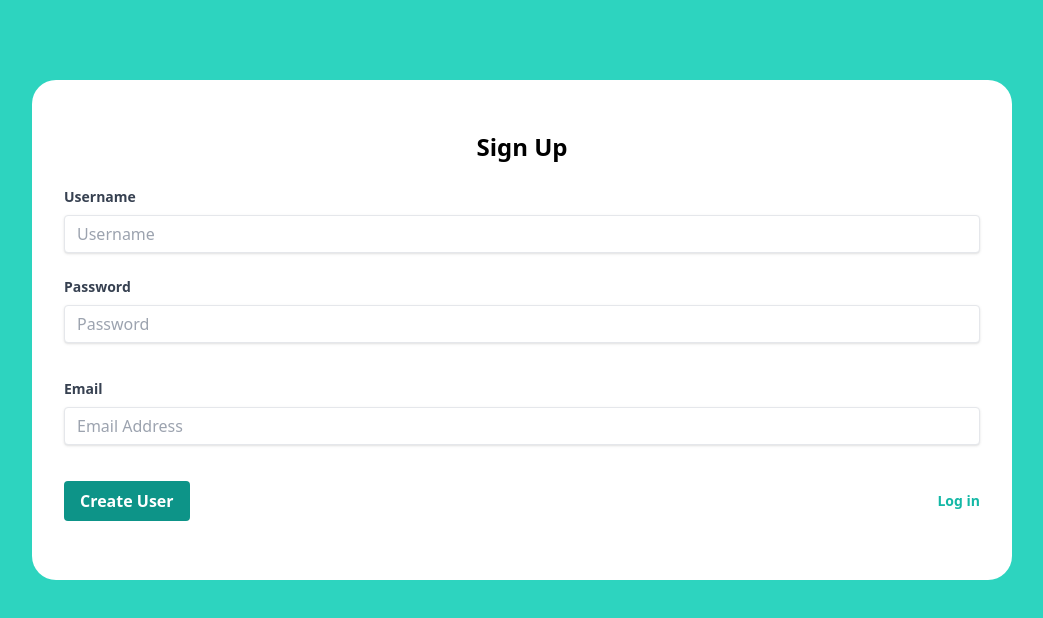
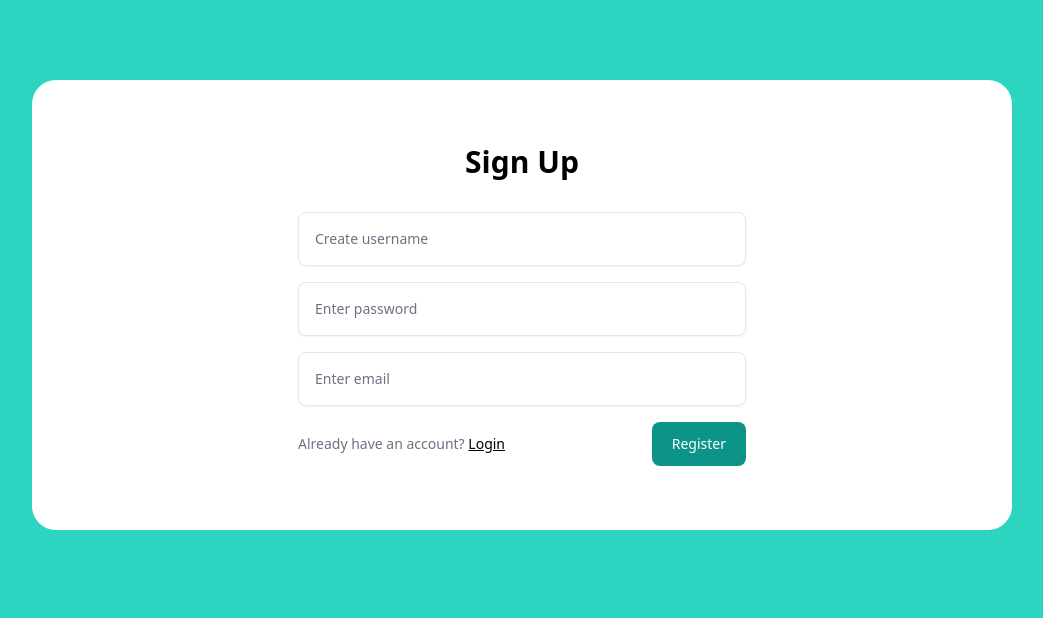
Before and after one commit to sbcodes90/mongodb-connection, a React (Create React App) app in the folder frontend/client/: page / in a window 1280 px wide. Shown: the top 618 px of the page, without its empty margins (118-1161 px from the left). Built offline with nearby package versions, Linux system fonts and the light colour scheme.

Commit message:
create sign up form add tailwind form plugin

```diff
--- a/frontend/client/package.json
+++ b/frontend/client/package.json
@@ -36,5 +36,8 @@
       "last 1 firefox version",
       "last 1 safari version"
     ]
+  },
+  "devDependencies": {
+    "@tailwindcss/forms": "^0.5.7"
   }
 }
--- a/frontend/client/src/App.js
+++ b/frontend/client/src/App.js
@@ -1,23 +1,15 @@
-import axios from 'axios';
-import react, { useState } from 'react';
+import axios from "axios";
+import react, { useState } from "react";
+import SignUpForm from "./components/SignUpForm";
 
 function App() {
-  const [username, setUsername] = useState('');
-  const [password, setPassword] = useState('');
-  const [email, setEmail] = useState('');
-
-  const handleSubmit = (e) => {
-    e.preventDefault()
-    axios
-    .post("http://localhost:4000/users", { username, password, email })
-    .then((result) => console.log(result))
-    .catch((err) => console.log(err));
-
-  }
+  const [username, setUsername] = useState("");
+  const [password, setPassword] = useState("");
+  const [email, setEmail] = useState("");
 
   return (
     <div className="bg-teal-400 h-screen px-[150px] py-20">
-      <div className="flex flex-col h-[500px] justify-center bg-white rounded-3xl">
+      {/* <div className="flex flex-col h-[500px] justify-center bg-white rounded-3xl">
         <p className="text-2xl font-bold mt-10 text-center">Sign Up</p>
         <div className="w-full">
           <form method="post" className="px-8 pt-6 pb-8 mb-4">
@@ -25,31 +17,61 @@ function App() {
               <label className="block text-gray-700 text-sm font-bold mb-2">
                 Username
               </label>
-      <input onChange={(e)=> setUsername(e.target.value)} value={username} className="shadow appearance-none border rounded w-full py-2 px-3 text-gray-700 leading-tight focus:outline-none focus:shadow-outline" id="username" type="text" placeholder="Username" />
+              <input
+                onChange={(e) => setUsername(e.target.value)}
+                value={username}
+                className="shadow appearance-none border rounded w-full py-2 px-3 text-gray-700 leading-tight focus:outline-none focus:shadow-outline"
+                id="username"
+                type="text"
+                placeholder="Username"
+              />
             </div>
             <div className="mb-6">
               <label className="block text-gray-700 text-sm font-bold mb-2">
                 Password
               </label>
-      <input onChange={(e)=> setPassword(e.target.value)} value={password} className="shadow appearance-none border rounded w-full py-2 px-3 text-gray-700 mb-3 leading-tight focus:outline-none focus:shadow-outline" id="password" type="password" placeholder="Password" />
+              <input
+                onChange={(e) => setPassword(e.target.value)}
+                value={password}
+                className="shadow appearance-none border rounded w-full py-2 px-3 text-gray-700 mb-3 leading-tight focus:outline-none focus:shadow-outline"
+                id="password"
+                type="password"
+                placeholder="Password"
+              />
             </div>
             <div className="mb-6">
               <label className="block text-gray-700 text-sm font-bold mb-2">
                 Email
               </label>
-      <input onChange={(e)=> setEmail(e.target.value)} valie={email} className="shadow appearance-none border rounded w-full py-2 px-3 text-gray-700 mb-3 leading-tight focus:outline-none focus:shadow-outline" id="email" type="email" placeholder="Email Address" />
+              <input
+                onChange={(e) => setEmail(e.target.value)}
+                valie={email}
+                className="shadow appearance-none border rounded w-full py-2 px-3 text-gray-700 mb-3 leading-tight focus:outline-none focus:shadow-outline"
+                id="email"
+                type="email"
+                placeholder="Email Address"
+              />
             </div>
             <div className="flex items-center justify-between">
-      <button type="submit" onClick={handleSubmit} className="bg-teal-600 hover:bg-black text-white font-bold py-2 px-4 rounded focus:outline-none focus:shadow-outline">
+              <button
+                type="submit"
+                onClick={handleSubmit}
+                className="bg-teal-600 hover:bg-black text-white font-bold py-2 px-4 rounded focus:outline-none focus:shadow-outline"
+              >
                 Create User
               </button>
-      <a className="inline-block align-baseline font-bold text-sm text-teal-500 hover:text-black" href="#">
+              <a
+                className="inline-block align-baseline font-bold text-sm text-teal-500 hover:text-black"
+                href="#"
+              >
                 Log in
               </a>
             </div>
           </form>
         </div>
-      </div>
+      </div> */}
+      <SignUpForm username={username} password={password} email={email} setUsername={setUsername} setPassword={setPassword} setEmail={setEmail}/>
+
     </div>
   );
 }
--- /dev/null
+++ b/frontend/client/src/components/SignUpForm.js
@@ -0,0 +1,97 @@
+import React from "react";
+import axios from "axios";
+
+function SignUpForm({
+  username,
+  password,
+  email,
+  setUsername,
+  setPassword,
+  setEmail,
+}) {
+  const handleSubmit = (e) => {
+    e.preventDefault();
+    axios
+      .post("http://localhost:4000/users", { username, password, email })
+      .then((result) => console.log(result))
+      .catch((err) => console.log(err));
+  };
+
+  return (
+    <div className="bg-white rounded-3xl">
+      <div className="mx-auto max-w-screen-xl px-4 py-16 sm:px-6 lg:px-8">
+        <div className="mx-auto max-w-lg text-center">
+          <h1 className="text-2xl font-bold sm:text-3xl">Sign Up</h1>
+        </div>
+
+        <form action="post" className="mx-auto mb-0 mt-8 max-w-md space-y-4">
+          <div>
+            <label for="username" className="sr-only">
+              Username
+            </label>
+
+            <div className="relative">
+              <input
+                type="email"
+                className="w-full rounded-lg border-gray-200 p-4 pe-12 text-sm shadow-sm"
+                placeholder="Create username"
+                value={username}
+                onChange={(e) => setUsername(e.target.value)}
+              />
+            </div>
+          </div>
+
+          <div>
+            <label for="password" className="sr-only">
+              Password
+            </label>
+
+            <div className="relative">
+              <input
+                type="password"
+                className="w-full rounded-lg border-gray-200 p-4 pe-12 text-sm shadow-sm"
+                placeholder="Enter password"
+                value={password}
+                onChange={(e) => setPassword(e.target.value)}
+              />
+            </div>
+          </div>
+          <div>
+            <label for="email" className="sr-only">
+              Email
+            </label>
+
+            <div className="relative">
+              <input
+                type="email"
+                className="w-full rounded-lg border-gray-200 p-4 pe-12 text-sm shadow-sm"
+                placeholder="Enter email"
+                value={email}
+                onChange={(e) => setEmail(e.target.value)}
+              />
+            </div>
+          </div>
+
+          <div className="flex items-center justify-between">
+            <p className="text-sm text-gray-500">
+              Already have an account?{" "}
+              <a className="underline font-medium text-black" href="">
+                Login
+              </a>
+            </p>
+
+            <button
+              type="submit"
+              className="inline-block rounded-lg bg-teal-600 px-5 py-3 text-sm font-medium text-white"
+              onClick={handleSubmit}
+            >
+              Register
+            </button>
+          </div>
+        </form>
+      </div>
+    </div>
+  );
+}
+
+export default SignUpForm;
--- a/frontend/client/tailwind.config.js
+++ b/frontend/client/tailwind.config.js
@@ -6,5 +6,7 @@ module.exports = {
   theme: {
     extend: {},
   },
-  plugins: [],
+  plugins: [
+    require('@tailwindcss/forms'),
+  ],
 }
```
Also changed, not shown: 1 other file (tests, documents, lock files or other folders). Lines whose indentation alone changed are shown as unchanged.
